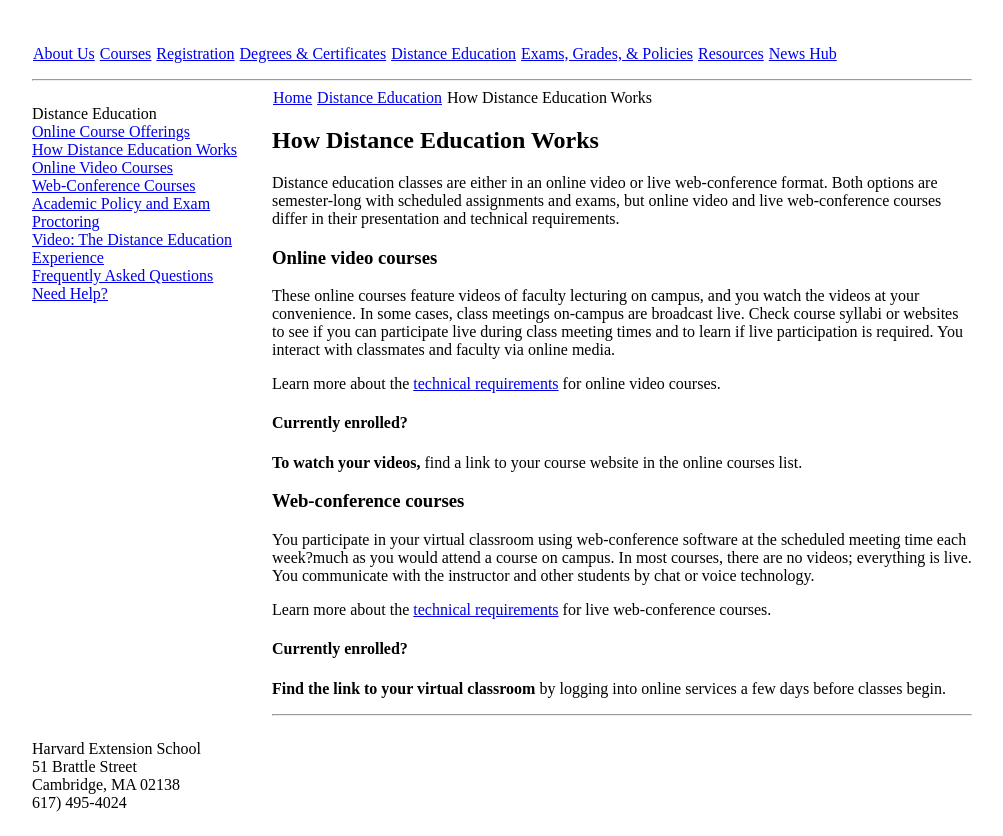
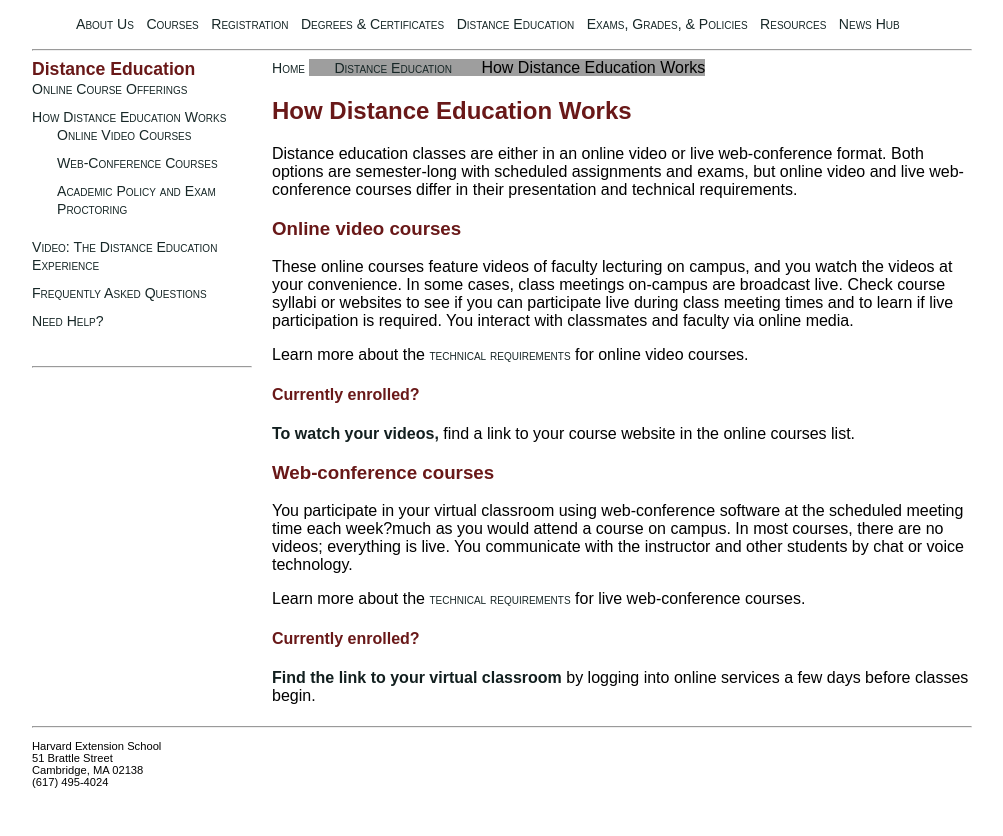
Before and after one commit to jhollist/cscie12, a PHP site: page /distance_education.html in a window 1280 px wide. Shown: the part 59-895 px from the top of the page, without its empty margins (138-1141 px from the left). After the commit the page ends 847 px from the top, so only its background shows below. Run offline with PHP 8.4, Linux system fonts and the light colour scheme; grey boxes are pictures that could not be loaded.

Commit message:
part 3 completed

```diff
--- a/Assignment2/cscie12_assignment2/part3/css/style.css
+++ b/Assignment2/cscie12_assignment2/part3/css/style.css
@@ -5,29 +5,111 @@
 * March 14, 2014
 */
 
+body {
+  font-family: sans-serif;
+}
+
+hr {
+  color: #121f1f;
+}
+
+strong {
+  font-weight: 600;
+  color: #121f1f;
+}
+
+h2, h3, h4, h5, h6 {
+  color: #691818;
+  font-weight: bold;
+}
+a:visited {
+  color: #172727;
+}
+
+a {
+  color: #172727;
+  text-decoration: none;
+  font-variant: small-caps;
+  font-size: 88%;
+}
+
+a:hover {
+  color: #691818;
+  border-bottom: thin solid #691818;
+}
+
+nav#site {
+  margin: 0px 0px 0px 0px;
+  padding: 0px 0px 0px 0px;
+}
+
+nav#site a:active {
+  color: #D23030;
+  border-bottom: thin solid #D23030;
+}
 
 nav#site ul {
+  list-style: none;
+  margin-left: auto;
+  margin-right: auto;
+  width: 100%;
+}
+
+nav#site ul li {
+  display: inline;
+  padding-left: 4px;
+  padding-right: 4px;
+}
+
+nav#page ul {
+  margin-top: 0px;
   list-style: none;
   padding-left: 0;
 }
 
-nav#site ul li {
-  display: inline;
-  padding-left: 1px;
+nav#page li {
+  padding-bottom: 10px;
 }
 
-nav#page ul {
-  list-style: none;
-  padding-left: 0;
+li.de {
+  padding-left: 25px;
 }
 
-nav#breadcrumb ul {
-  list-style: none;
-  display: inline;
-  padding-left: 0;
+#navtitle {
+  color: #691818;
+  font-weight: bold;
+  font-size: 110%;
 }
 
-nav#breadcrumb li {
-  display: inline;
-  padding-left: 1px;
+
+nav#breadcrumb ul {
+    display: inline;
+    margin-left: 0;
+    padding-left: 0;
 }
+
+nav#breadcrumb ul li {
+    display: inline;
+}
+
+nav#breadcrumb ul ul li {
+    background-image: url(../images/arrow.gif);
+    background-position: left;
+    background-repeat: no-repeat;
+    padding-left: 25px;
+}
+
+header#masthead h1 {
+  text-indent: 100%;
+  overflow: hidden;
+  white-space: nowrap;
+  background-image: url(../images/masthead.png);
+  background-repeat: no-repeat;
+  background-color: black;
+  height: 50px;
+  margin: 0px 0px 0px 0px;
+}
+
+footer {
+  font-size: 70%;
+}
--- a/Assignment2/cscie12_assignment2/part3/distance_education.html
+++ b/Assignment2/cscie12_assignment2/part3/distance_education.html
@@ -59,14 +59,14 @@
     <div class="four columns">
       <nav id="page">
         <ul>
-          <li>Distance Education
+          <li><span id="navtitle">Distance Education</span>
             <ul>
               <li><a href="#">Online Course Offerings</a></li>
               <li><a href="#" class="youarehere">How Distance Education Works</a>
                 <ul>
-                  <li><a href="#">Online Video Courses</a></li>
-                  <li><a href="#">Web-Conference Courses</a></li>
-                  <li><a href="#">Academic Policy and Exam Proctoring</a></li>
+                  <li class="de"><a href="#">Online Video Courses</a></li>
+                  <li class="de"><a href="#">Web-Conference Courses</a></li>
+                  <li class="de"><a href="#">Academic Policy and Exam Proctoring</a></li>
                 </ul>
               </li>
               <li><a href="#">Video: The Distance Education Experience</a></li>
@@ -76,6 +76,7 @@
           </li>
         </ul>
       </nav>
+      <hr />
     </div>
     <!-- end category navigation -->
 
@@ -98,7 +99,7 @@
       </div>
       <!-- end breadcrumb navigation -->
 
-
+      <section id="content">
         <h2>How Distance Education Works</h2>
         <p>Distance education classes are either in an online video or live web-conference format. Both options are semester-long with scheduled assignments and exams, but online video and live web-conference courses differ in their presentation and technical requirements.
         </p>
@@ -118,13 +119,16 @@
 
         <h4>Currently enrolled?</h4>
         <p><strong>Find the link to your virtual classroom</strong> by logging into online services a few days before classes begin.</p>
-      <hr />
+
+      </section>
     </div>
 
     <!-- Footer Starts Here -->
     <div class="sixteen columns">
+
       <footer>
-        <p>Harvard Extension School<br/>51 Brattle Street<br/>Cambridge, MA 02138<br/>617) 495-4024</p>
+        <hr />
+        <p>Harvard Extension School<br/>51 Brattle Street<br/>Cambridge, MA 02138<br/>(617) 495-4024</p>
       </footer>
     </div>
     <!-- Footer Ends Here -->
```
Lines whose indentation alone changed are shown as unchanged.
